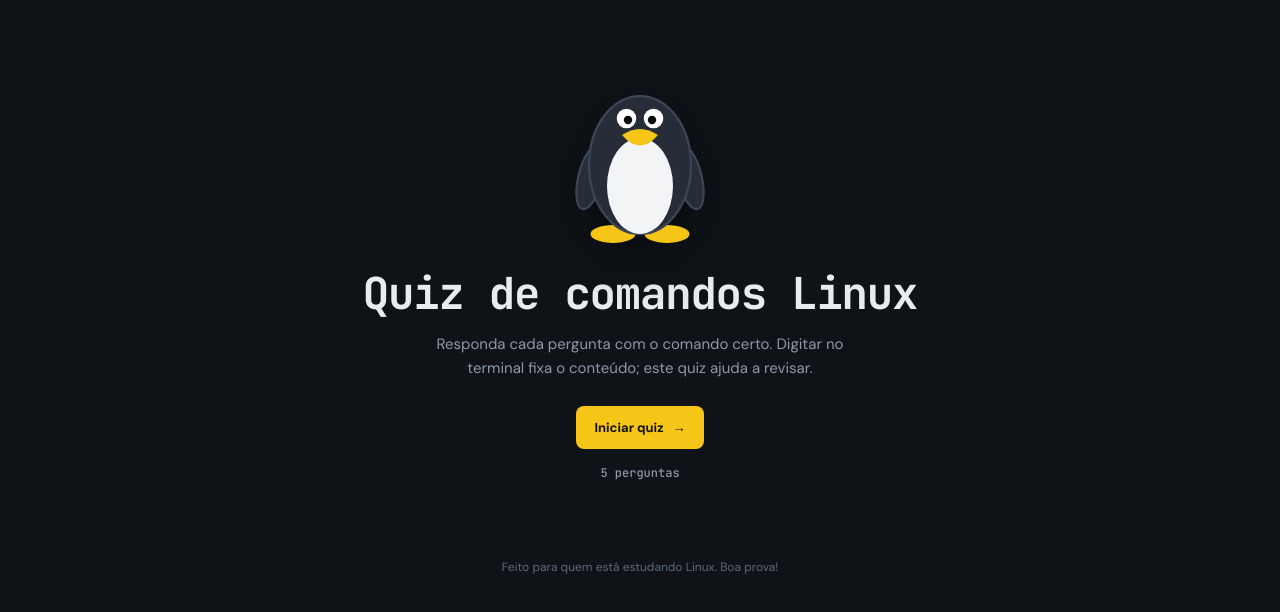
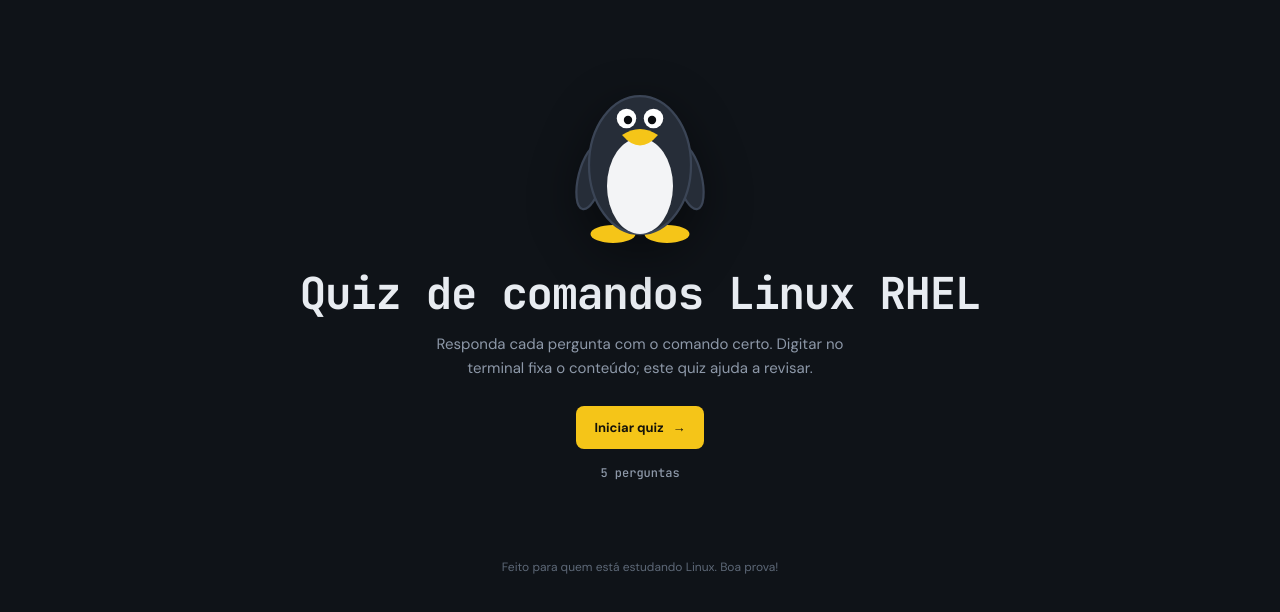
Before and after one commit to nathaliabrazk/Linux, a plain HTML site: page index.html in a window 1280 px wide. Shown: the part 70-682 px from the top of the page. Drawn offline with Linux system fonts and the light colour scheme.

Commit message:
Update index.html

```diff
--- a/index.html
+++ b/index.html
@@ -4,7 +4,7 @@
   <meta charset="UTF-8">
   <meta name="viewport" content="width=device-width, initial-scale=1.0">
   <meta name="description" content="Treine comandos Linux com o Tux.">
-  <title>Tux Quiz · Comandos Linux</title>
+  <title>BinTuts Quiz · Comandos Linux</title>
   <link rel="preconnect" href="https://fonts.googleapis.com">
   <link rel="preconnect" href="https://fonts.gstatic.com" crossorigin>
   <link href="https://fonts.googleapis.com/css2?family=DM+Sans:wght@400;500;600;700&family=JetBrains+Mono:wght@500;600;700&display=swap" rel="stylesheet">
@@ -40,7 +40,7 @@
   <main class="page" id="inicio">
     <section id="start-view" class="start" aria-labelledby="page-title">
       <svg class="hero-tux" role="img" aria-label="Tux, o pinguim do Linux"><use href="#tux"/></svg>
-      <h1 id="page-title">Quiz de comandos Linux</h1>
+      <h1 id="page-title">Quiz de comandos Linux RHEL</h1>
       <p>Responda cada pergunta com o comando certo. Digitar no terminal fixa o conteúdo; este quiz ajuda a revisar.</p>
       <button class="next-button" id="start-button" type="button">Iniciar quiz <span aria-hidden="true">→</span></button>
       <p class="start-meta" id="start-meta"></p>
```
